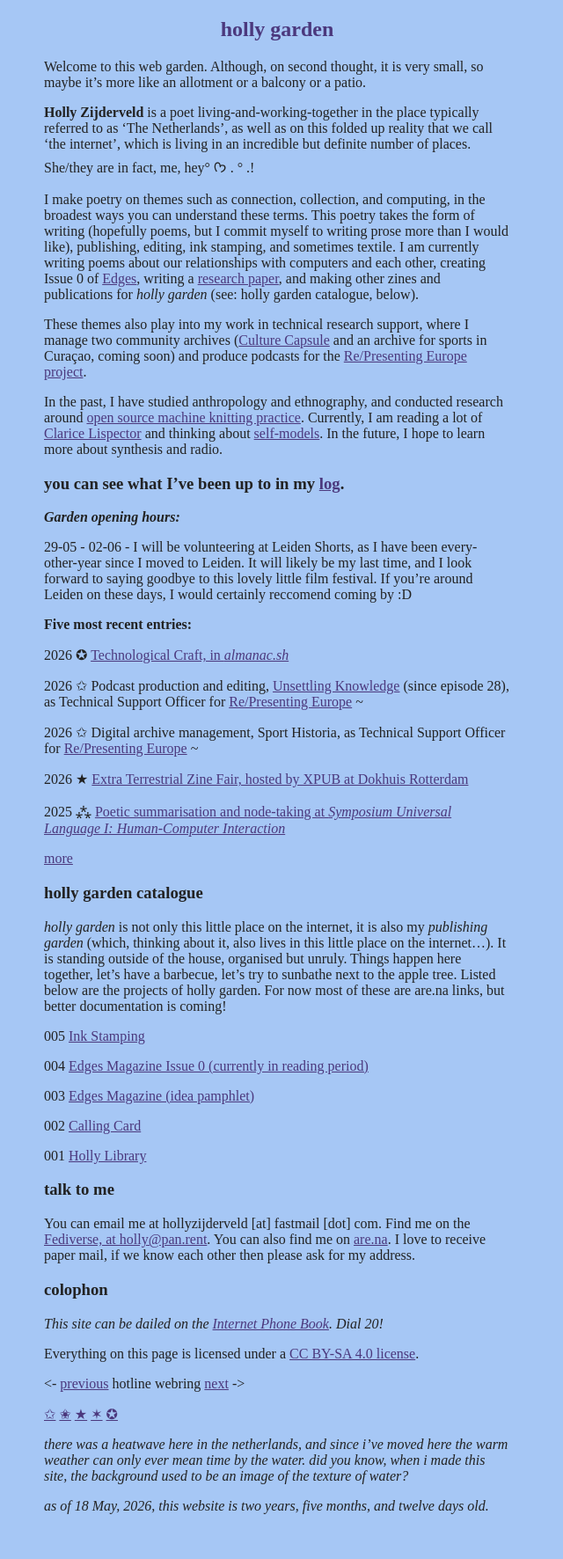
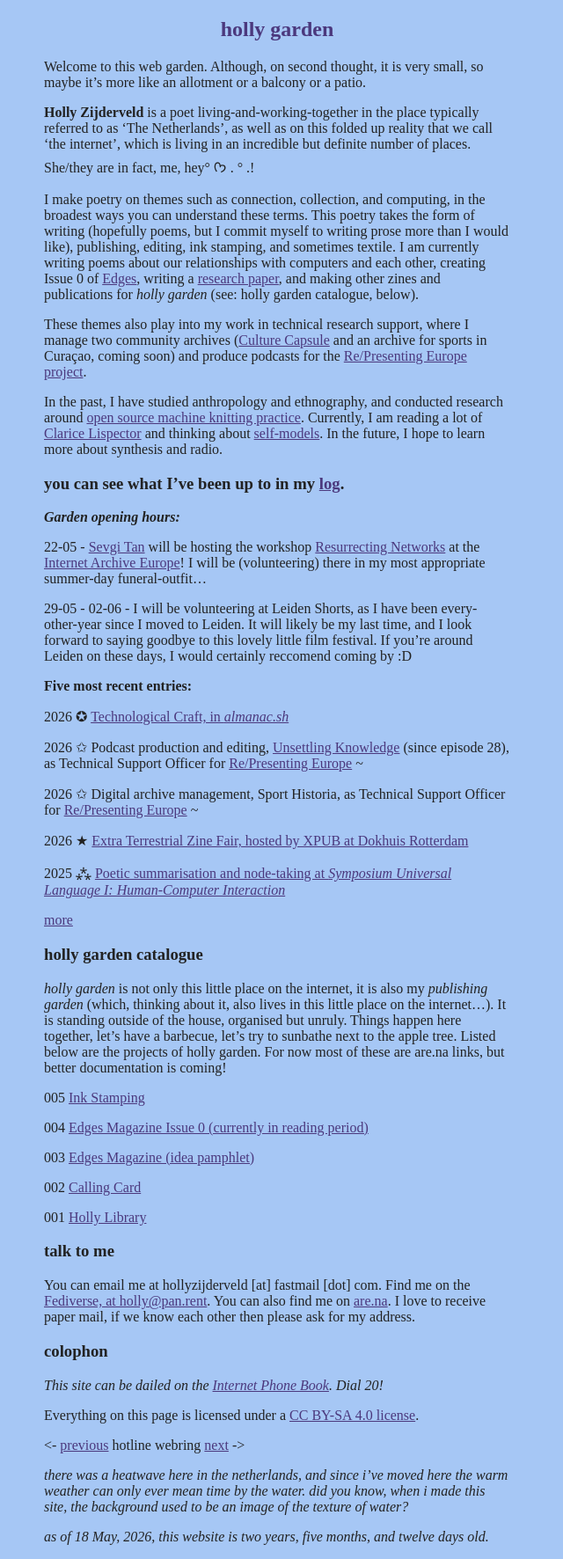
Before and after one commit to hollyz1jderveld/hollyz1jderveld.github.io, a Jekyll site: the page built from index.md, in a window 1280 px wide. Shown: the whole page at 88% size, without its empty margins (0-640 px from the left). Built offline with Jekyll 4.4.1, drawn with Linux system fonts in a browser that asks for light colours; some web fonts are replaced; Markdown is read by kramdown in place of the engine named in the settings; our own code applies the rules of GitHub Pages for plain Markdown files; before the commit the page ends 1737 px from its top, so only the background shows below that.

Commit message:
Update index.md

```diff
--- a/index.md
+++ b/index.md
@@ -15,6 +15,8 @@ In the past, I have studied anthropology and ethnography, and conducted research
 
 ### you can see what I've been up to in my [log](https://holly.garden/log).
 ***Garden opening hours:***
+
+22-05 - [Sevgi Tan](http://sevgi.gromits.space/) will be hosting the workshop [Resurrecting Networks](https://luma.com/InternetArchiveEurope?e=evt-6qcCEGSCfvspqxv) at the [Internet Archive Europe](https://www.internetarchive.eu/)! I will be (volunteering) there in my most appropriate summer-day funeral-outfit...
 
 29-05 - 02-06 - I will be volunteering at Leiden Shorts, as I have been every-other-year since I moved to Leiden. It will likely be my last time, and I look forward to saying goodbye to this lovely little film festival. If you're around Leiden on these days, I would certainly reccomend coming by :D
 
@@ -56,8 +58,6 @@ Everything on this page is licensed under a [CC BY-SA 4.0 license](https://creat
 
 <- [previous](https://hotlinewebring.club/holly/previous) hotline webring [next](https://hotlinewebring.club/holly/next) ->
 
-[✩](https://stephanelambion.com/) [✬](https://tommi.space/) [★](https://aslinurmahmutoglu.com/) [✶](https://www.supergijs.com/) [✪](https://savva.work/)
-
 *there was a heatwave here in the netherlands, and since i've moved here the warm weather can only ever mean time by the water. did you know, when i made this site, the background used to be an image of the texture of water?*
 
 *as of 18 May, 2026, this website is two years, five months, and twelve days old.*
```
